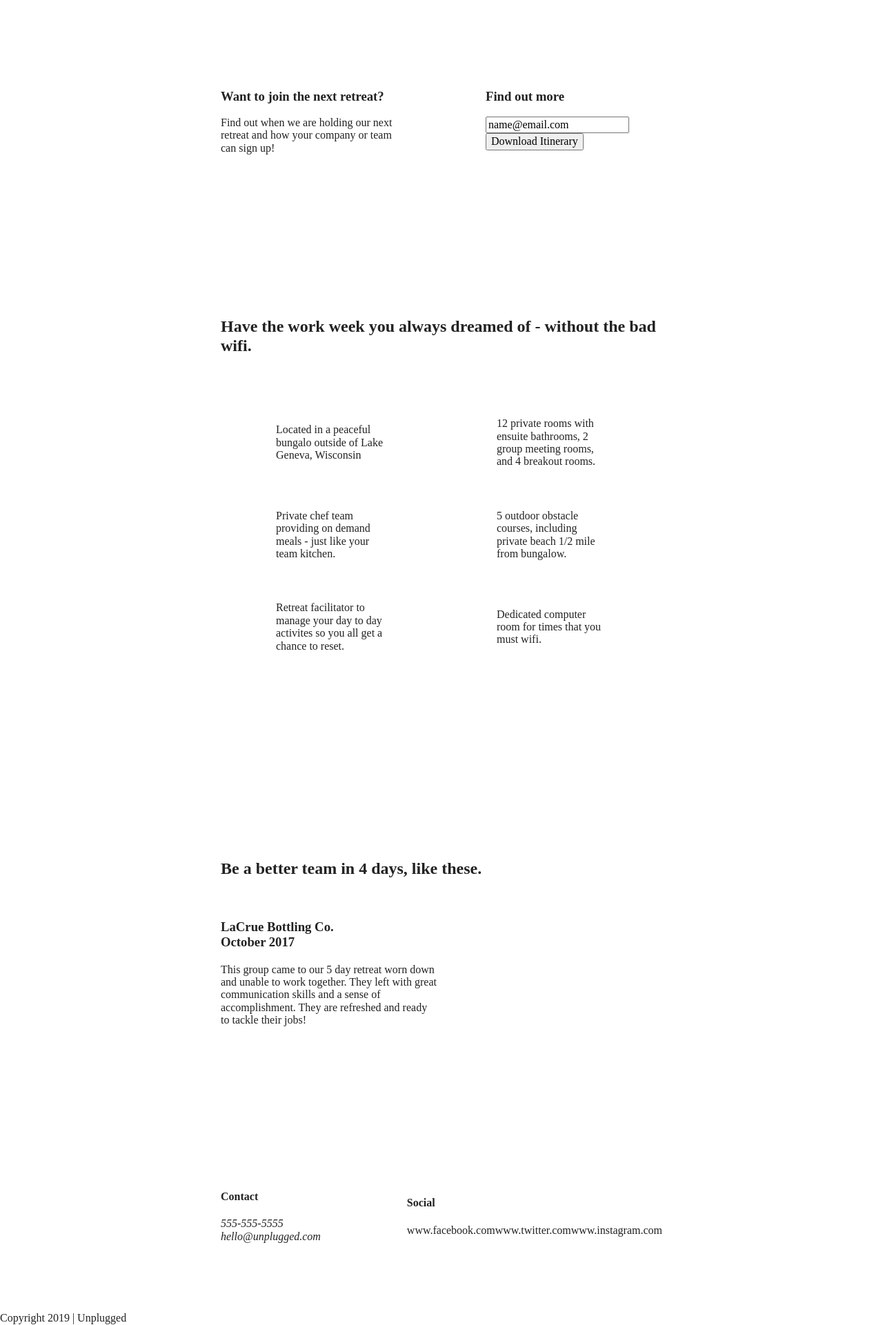
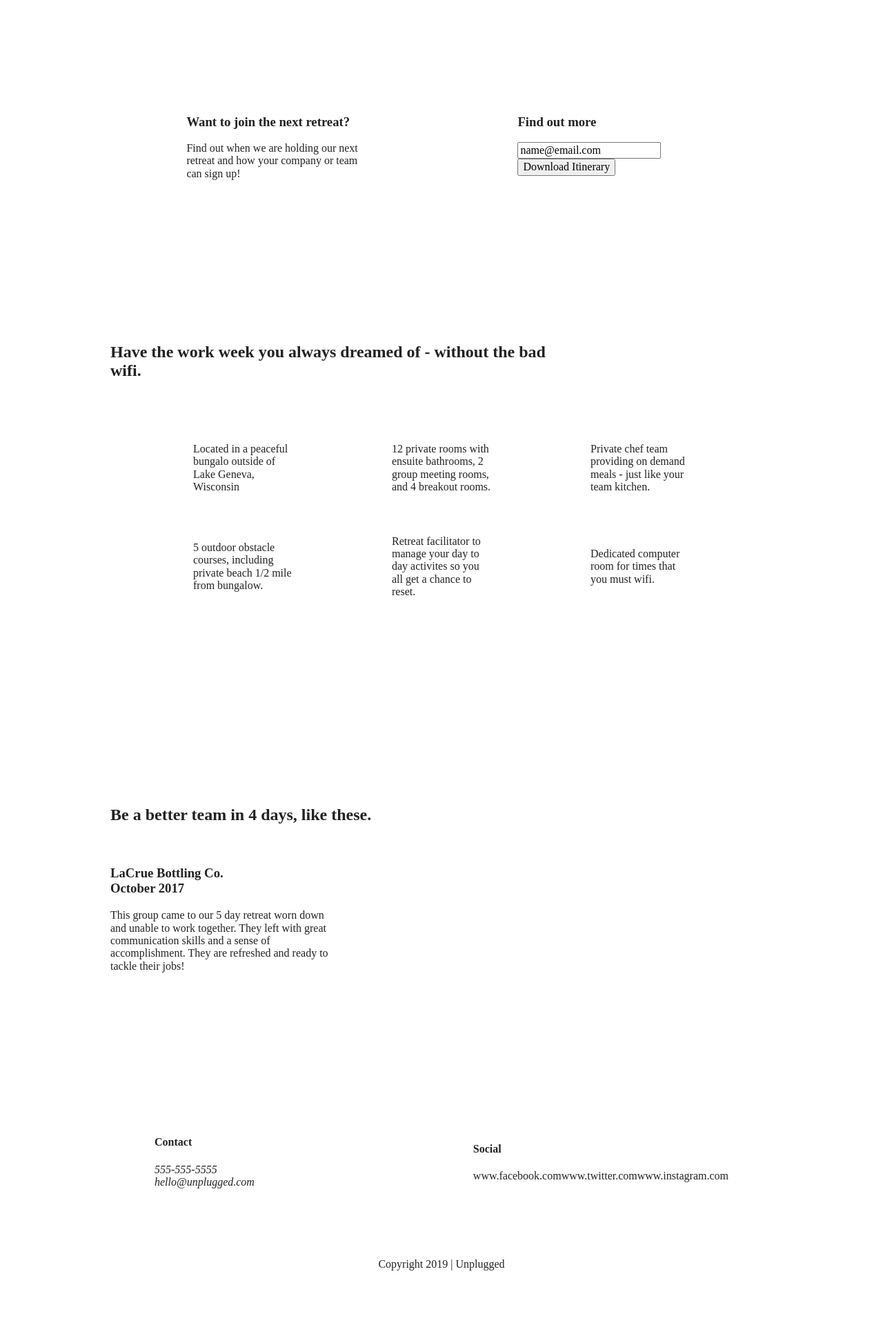
Before and after one commit to krflack/unplugged-retreat, a website built with Parcel: page index.html in a window 1280 px wide. Shown: the part 336-2257 px from the top of the page at 69% size. After the commit the page ends 2178 px from the top, so only its background shows below. Built offline with nearby package versions, Linux system fonts and the light colour scheme.

Commit message:
Wrote desktop styles

```diff
--- a/css/main.css
+++ b/css/main.css
@@ -465,6 +465,8 @@ aside {
 
   footer .copyright {
     width: 100%;
+    display: flex;
+    justify-content: center;
   }
 
 /* ==================================================================
@@ -506,13 +508,59 @@ aside {
   .faq h2 {
     width: 100%;
   }
+}
 
 
 
 @media only screen and (min-width: 1200px) {
   /*Desktop styles here*/
+
+  .content-wrapper {
+    max-width: 960px;
+  }
+  /*Hero*/
+  .hero-area h1 {
+    width: 45%;
+  }
+
+  /*Aside*/
+  aside .content-wrapper {
+    justify-content: space-around;
+  }
+
+  aside .content-wrapper .form-description,
+  aside .content-wrapper .form {
+    width: 27%;
+  }
+
+  /*Features*/
+  .features h2 {
+    width: 70%;
+  }
+
+  .features article {
+    flex-basis: 30%;
+  }
+
+  /*Reviews*/
+  .reviews article div {
+    width: 35%;
+  }
 }
+/* ==================================================================
+    About Page
+   ================================================================= */
+   .mission h2,
+   .contact-section .content-wrapper h2 {
+     width: 77%;
+   }
 
+/* ==================================================================
+    FAQ Page
+   ================================================================= */
+   .faq h2 {
+     width: 100%;
+   }
 
 /* ==========================================================================
    Print styles.
```
Also changed, not shown: about/index.html (+3 -2 lines), faq/index.html (+2 -2 lines).
